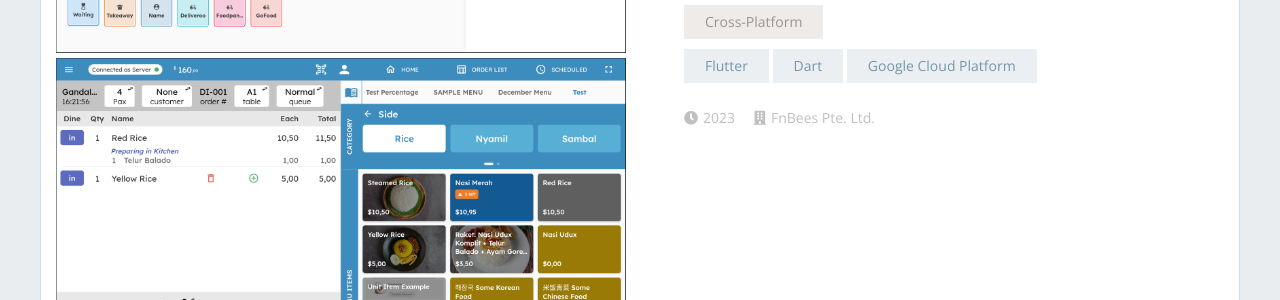
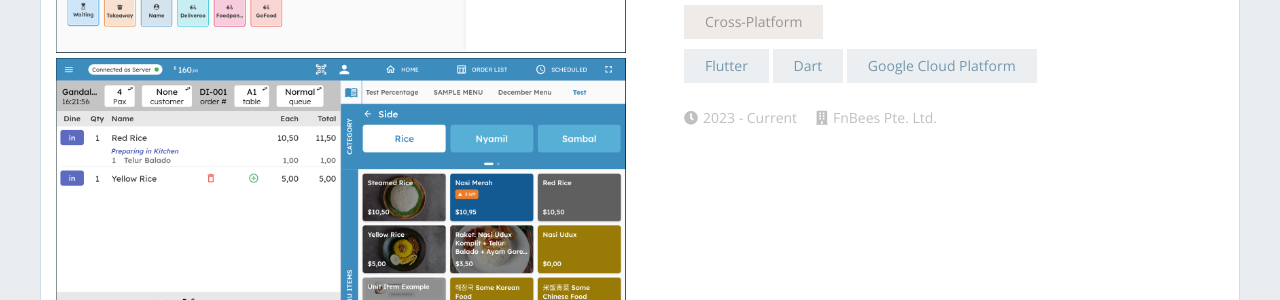
Before and after one commit to widiarifki/widiarifki.github.io, a Jekyll site: the page built from index.html, in a window 1280 px wide and 900 px high, scrolled down 1118 px. Shown: the part 152-452 px from the top of the window. Built offline with Jekyll 4.4.1, drawn with Linux system fonts in a browser that asks for light colours; nearby versions of some CDN libraries; emoji names are drawn with the system emoji font; the list of posts is cut into pages by our own code.

Commit message:
update content

```diff
--- a/_includes/post-content.html
+++ b/_includes/post-content.html
@@ -30,7 +30,7 @@
   {% if post.date or post.company %}
   <div class="info">
     <ul>
-      <li><i class="fa fa-clock"></i>{{ post.date | date: "%Y" }}</li>
+      <li><i class="fa fa-clock"></i>{{ post.date | date: "%Y" }}{% if post.is_current %} - Current{% endif %}</li>
       {% if post.company == "Freelance" or post.company == "Self-employed" or post.company contains 'Voluntary' or post.company contains 'Self' or post.company contains 'Part' %}
       <li><i class="fa fa-home"></i>{{ post.company }}</li>
       {% else %}
```
Also changed, not shown: _posts/2023-11-01-fnbees.md (+1 -0 lines).
